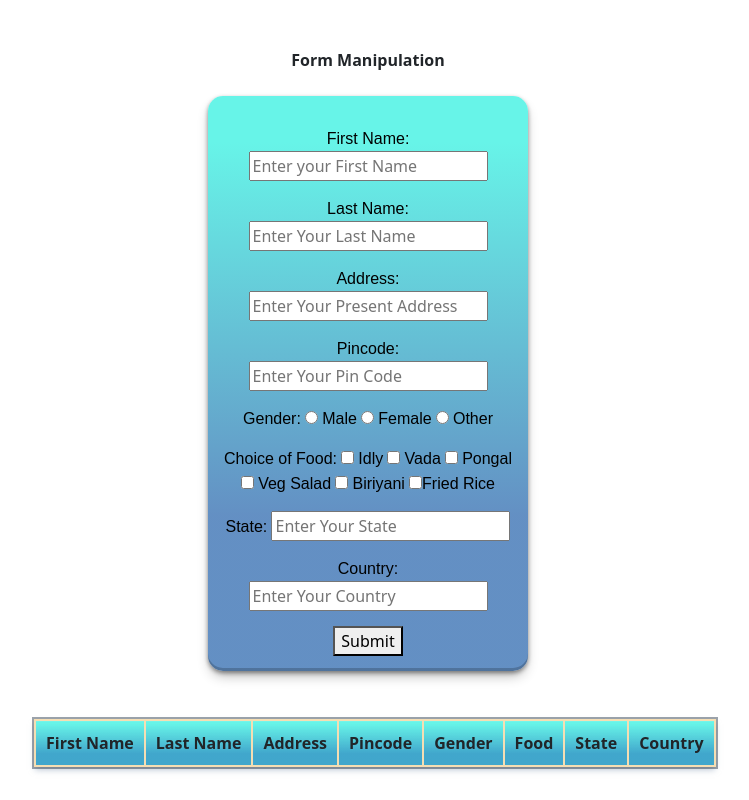
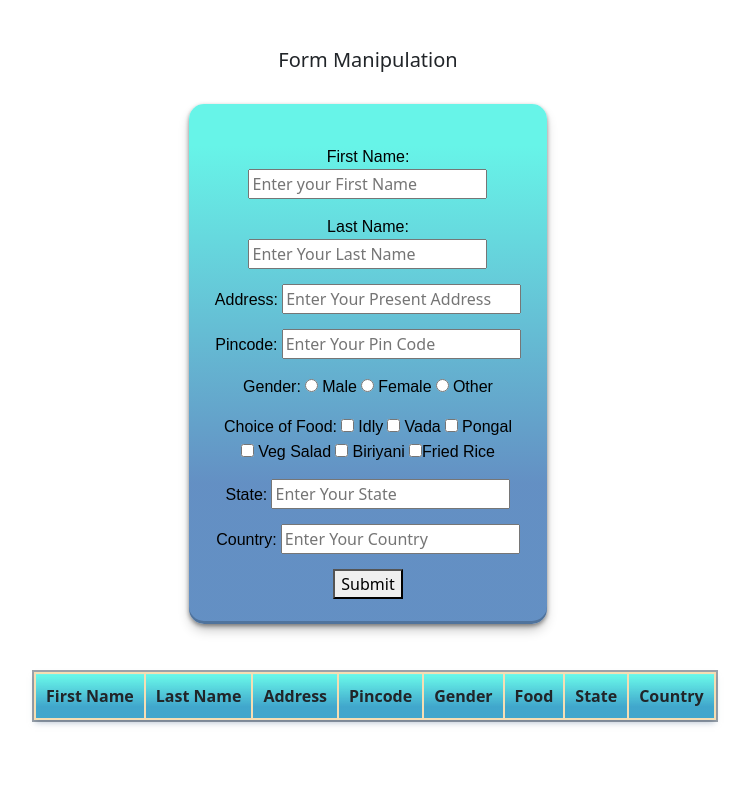
Before and after one commit to karthikeyan13762/formValidationTask2, a plain HTML site: page index.html in a window 1280 px wide. Shown: the whole page, without its empty margins (272-1021 px from the left). Drawn offline with nearby package versions, Linux system fonts and the light colour scheme.

Commit message:
Form Task2 bootstrap added2

```diff
--- a/index.html
+++ b/index.html
@@ -10,10 +10,10 @@
         integrity="sha384-T3c6CoIi6uLrA9TneNEoa7RxnatzjcDSCmG1MXxSR1GAsXEV/Dwwykc2MPK8M2HN" crossorigin="anonymous">
 </head>
 <body>
-        <div class="container  form" >
+        <div class="container  container-form" >
             <div class="row text-center mt-5 mb-4">
-                <div class="col">
-                    <b>Form Manipulation</b>
+                <div class="col ">
+                    <h5>Form Manipulation</h5>
 
                 </div>
 
--- a/style.css
+++ b/style.css
@@ -2,9 +2,9 @@
 #data-form{
     background: rgb(34,108,195);
     background: linear-gradient(0deg, rgba(93, 139, 193, 0.959) 27%, rgb(103, 244, 232) 92%);
- width: 25vw;
+ width: 28vw;
  margin:auto;
- padding: 15px;
+ padding: 25px;
  text-align: center;
  border-radius: 15px;
  box-shadow: rgba(0, 0, 0, 0.4) 0px 2px 4px, rgba(0, 0, 0, 0.3) 0px 7px 13px -3px, rgba(0, 0, 0, 0.2) 0px -3px 0px inset;
@@ -45,14 +45,14 @@ label{
     font-family: Arial, Helvetica, sans-serif;
 }
 
-@media (Max-width:576px){
+@media (Max-width:978px){
 
         #data-form{
             background: rgb(34,108,195);
             background: linear-gradient(0deg, rgba(93, 139, 193, 0.959) 27%, rgb(103, 244, 232) 92%);
 
             width: 100vw;
-            padding: 10px;
+            /* padding: 10px; */
 
             margin-left: 100px;
 
@@ -69,4 +69,5 @@ label{
         .tabel{
             width: 100vw;
         }
+
 }
```
